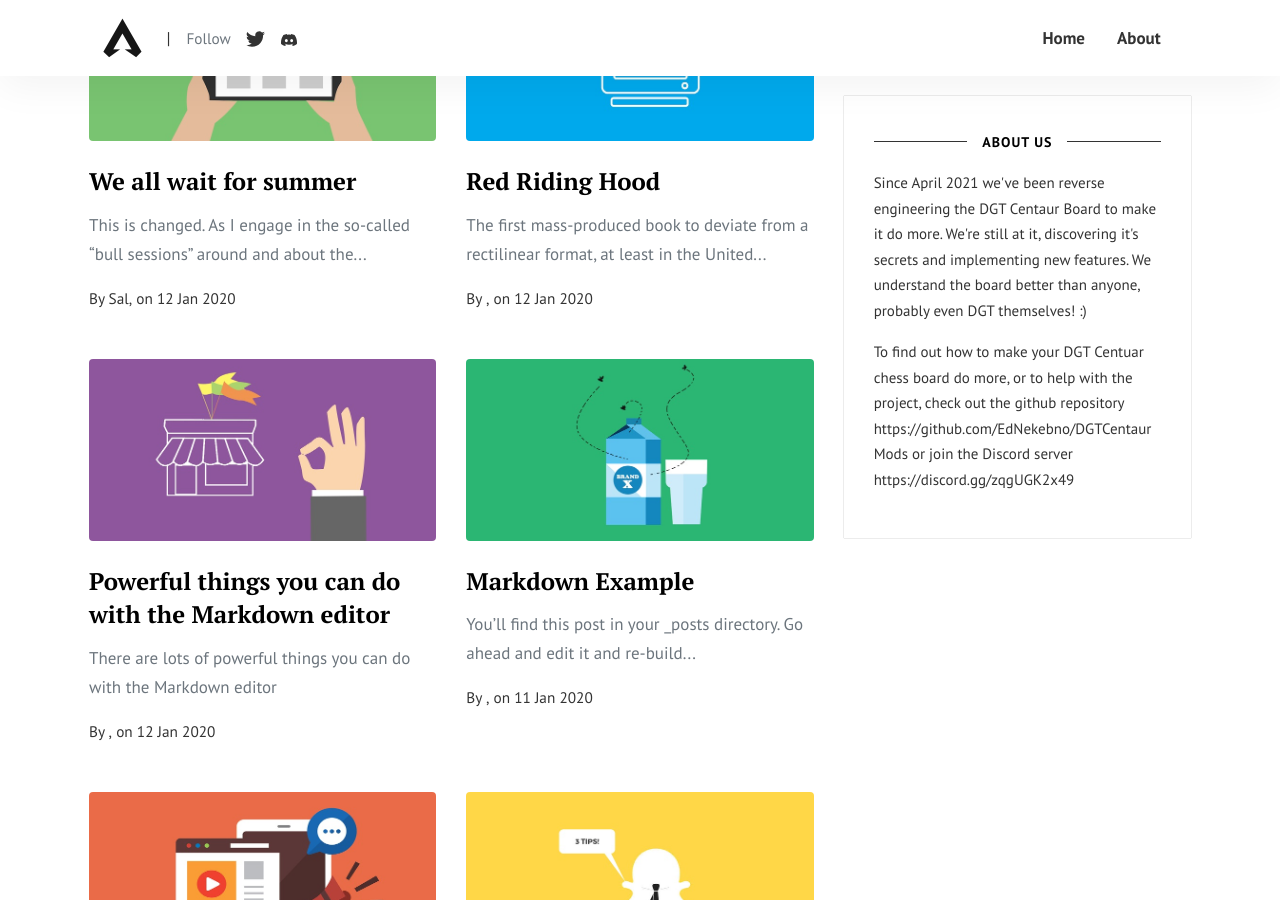
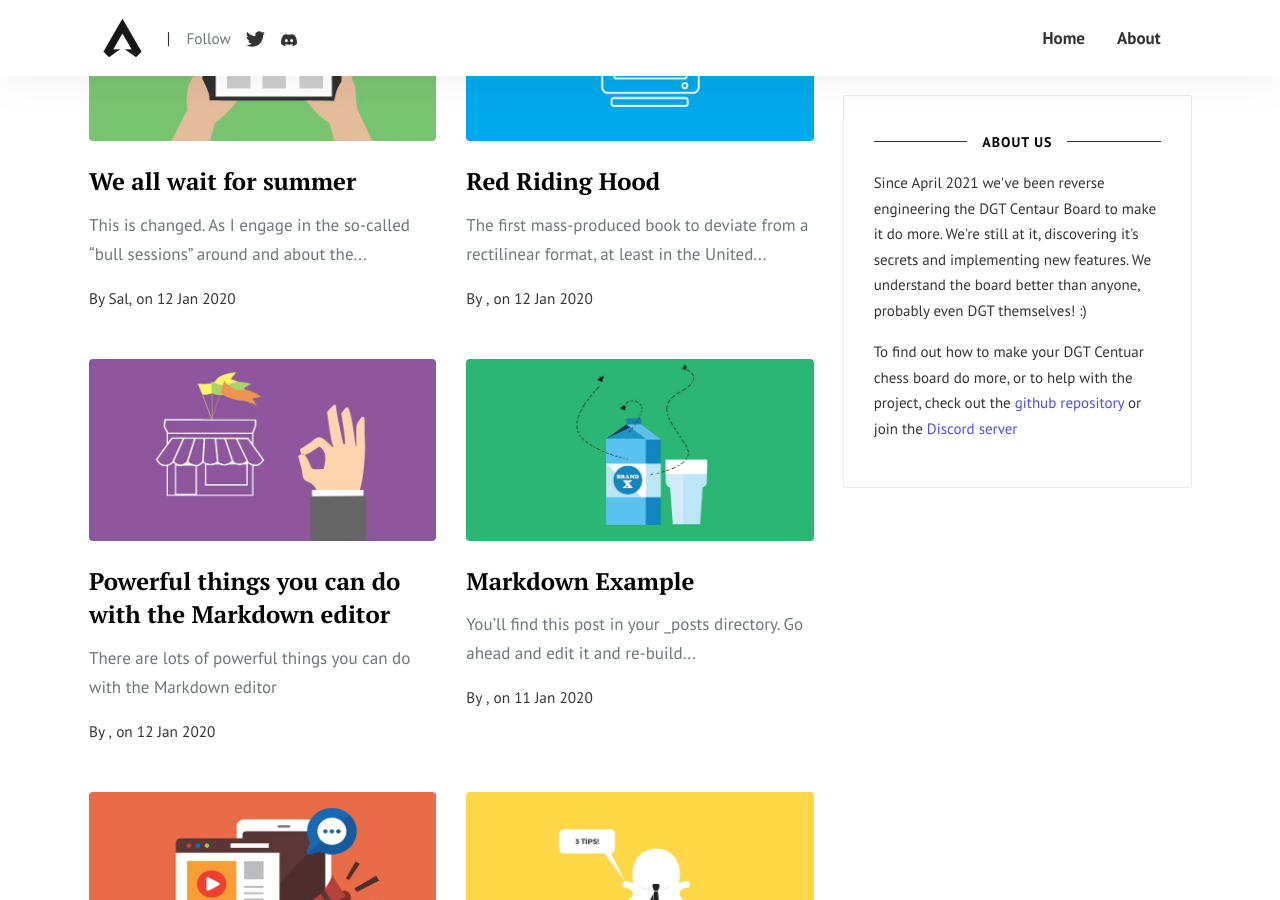
Before and after one commit to DGTCentaurMods/dgtcentaurmods.github.io, a Jekyll site: the page built from index.html, in a window 1280 px wide and 900 px high, scrolled down 812 px. Built offline with Jekyll 4.4.1, drawn with Linux system fonts in a browser that asks for light colours; the list of posts is cut into pages by our own code.

Commit message:
Update sidebar.html

```diff
--- a/_includes/sidebar.html
+++ b/_includes/sidebar.html
@@ -2,6 +2,6 @@
     <div class="sidebar-section">
         <h5><span>About Us</span></h5>
         <p>Since April 2021 we've been reverse engineering the DGT Centaur Board to make it do more. We're still at it, discovering it's secrets and implementing new features. We understand the board better than anyone, probably even DGT themselves! :)</p>
-        <p>To find out how to make your DGT Centuar chess board do more, or to help with the project, check out the <a href='https://github.com/EdNekebno/DGTCentaurMods'>github repository https://github.com/EdNekebno/DGTCentaurMods</a> or join the <a href='https://discord.gg/zqgUGK2x49'>Discord server https://discord.gg/zqgUGK2x49</a></p>
+        <p>To find out how to make your DGT Centuar chess board do more, or to help with the project, check out the <a href='https://github.com/EdNekebno/DGTCentaurMods' style='color:#4f4fd6;'>github repository</a> or join the <a href='https://discord.gg/zqgUGK2x49' style='color:#4f4fd6'>Discord server</a></p>
     </div>
 </div>
```
